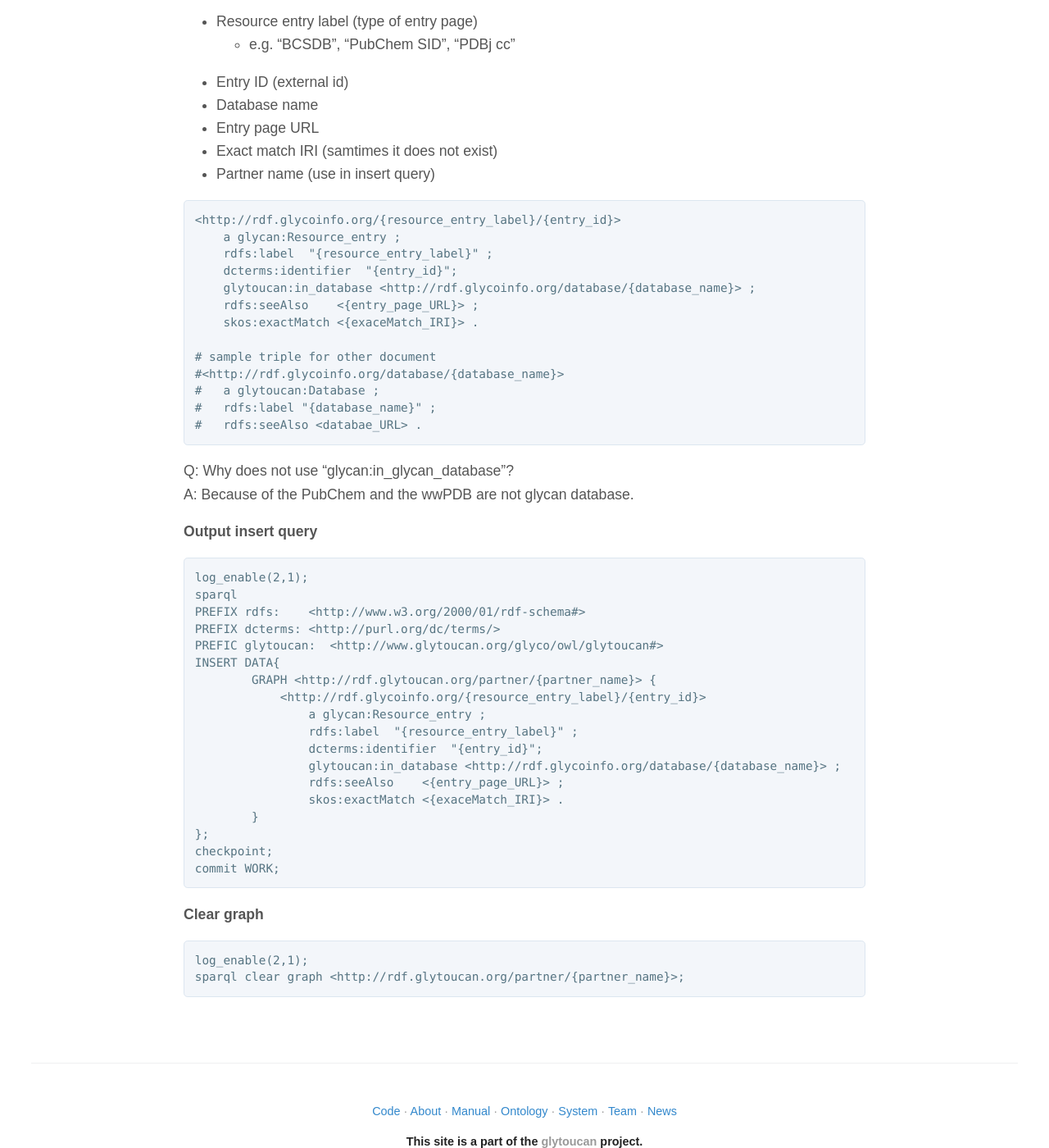
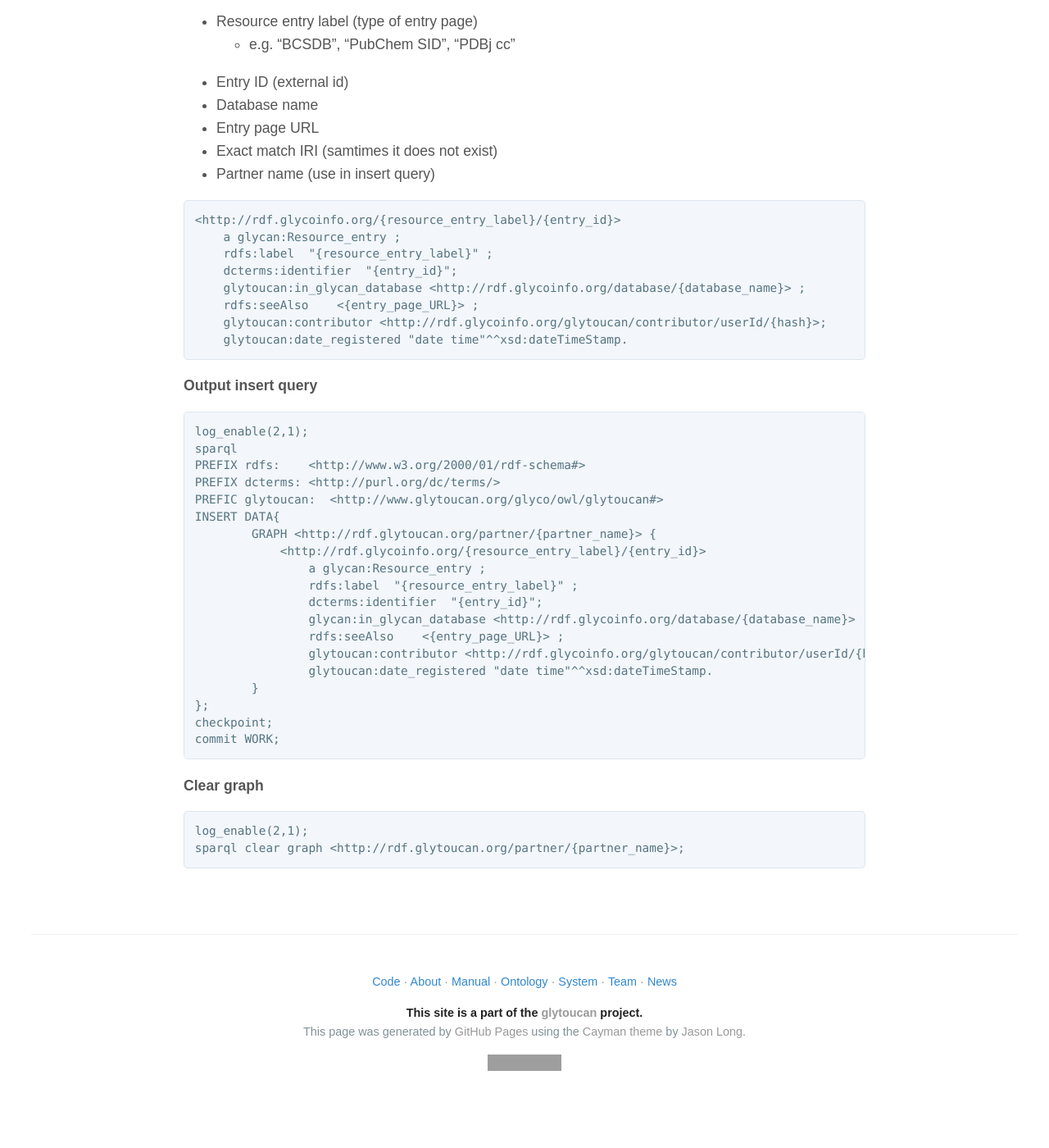
Before and after one commit to glytoucan/glytoucan, a Jekyll site: the page built from system/partner/partnerResourceEntryInsert.md, in a window 1280 px wide and 1400 px high, scrolled down 323 px. Shown: the whole window at 82% size. Built offline with Jekyll 4.4.1, drawn with Linux system fonts in a browser that asks for light colours; nearby versions of some CDN libraries; after the commit the page ends 1683 px from its top, so only the background shows below that; grey boxes are pictures that could not be loaded.

Commit message:
fixed partner resource entry doc

````diff
--- a/system/partner/partnerResourceEntryInsert.md
+++ b/system/partner/partnerResourceEntryInsert.md
@@ -24,19 +24,12 @@
     a glycan:Resource_entry ;
     rdfs:label  "{resource_entry_label}" ;
     dcterms:identifier  "{entry_id}";
-    glytoucan:in_database <http://rdf.glycoinfo.org/database/{database_name}> ;
+    glytoucan:in_glycan_database <http://rdf.glycoinfo.org/database/{database_name}> ;
     rdfs:seeAlso    <{entry_page_URL}> ;
-    skos:exactMatch <{exaceMatch_IRI}> .
-
-# sample triple for other document
-#<http://rdf.glycoinfo.org/database/{database_name}>
-#   a glytoucan:Database ;
-#   rdfs:label "{database_name}" ;
-#   rdfs:seeAlso <databae_URL> .
+    glytoucan:contributor <http://rdf.glycoinfo.org/glytoucan/contributor/userId/{hash}>;
+    glytoucan:date_registered "date time"^^xsd:dateTimeStamp.
 ```
 
-Q: Why does not use "glycan:in_glycan_database"?
-A: Because of the PubChem and the wwPDB are not glycan database.
 
 
 **Output insert query**
@@ -54,9 +47,10 @@
                 a glycan:Resource_entry ;
                 rdfs:label  "{resource_entry_label}" ;
                 dcterms:identifier  "{entry_id}";
-                glytoucan:in_database <http://rdf.glycoinfo.org/database/{database_name}> ;
+                glycan:in_glycan_database <http://rdf.glycoinfo.org/database/{database_name}> ;
                 rdfs:seeAlso    <{entry_page_URL}> ;
-                skos:exactMatch <{exaceMatch_IRI}> .
+                glytoucan:contributor <http://rdf.glycoinfo.org/glytoucan/contributor/userId/{hash}>;
+                glytoucan:date_registered "date time"^^xsd:dateTimeStamp.
         }
 };
 checkpoint;
````
Also changed, not shown: other parts of system/partner/partnerResourceEntryInsert.md (+1 -1 lines).
